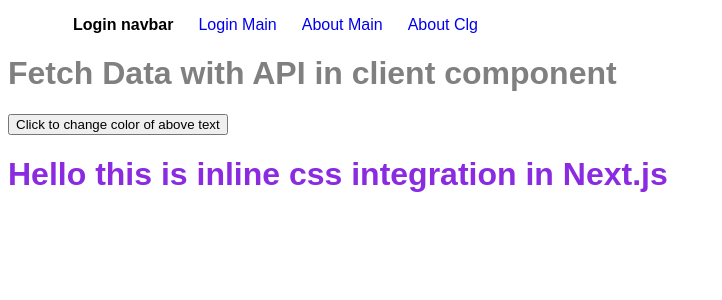
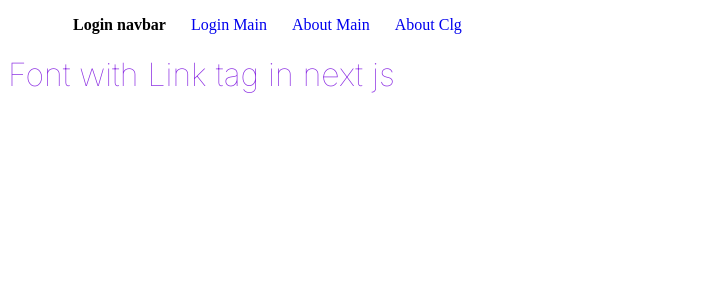
Before and after one commit to vjymisal0/nextjs_things, a Next.js app: page / in a window 1280 px wide. Shown: the top 300 px of the page, without its empty margins (0-722 px from the left). Built offline with nearby package versions, Linux system fonts and the light colour scheme.

Commit message:
font optmization in next.js

```diff
--- a/next.config.mjs
+++ b/next.config.mjs
@@ -1,4 +1,8 @@
 /** @type {import('next').NextConfig} */
-const nextConfig = {};
+const nextConfig = {
+    images: {
+        domains: ['t3.ftcdn.net']
+    }
+};
 
 export default nextConfig;
--- a/src/app/globals.css
+++ b/src/app/globals.css
@@ -1,5 +1,5 @@
 * {
-  font-family: 'Product Sans', sans-serif;
+
 }
 
 .login-menu {
--- a/src/app/layout.js
+++ b/src/app/layout.js
@@ -7,6 +7,9 @@ export default function RootLayout({ children }) {
   console.log(pathName);
   return (
     <html lang="en">
+      {/* <link rel="preconnect" href="https://fonts.googleapis.com"/>
+        <link rel="preconnect" href="https://fonts.gstatic.com" crossorigin/>
+          <link href="https://fonts.googleapis.com/css2?family=Inter:wght@100..900&display=swap" rel="stylesheet"/> */}
       <body suppressHydrationWarning={true}>
 
         <ul className="login-menu">
--- a/src/app/page.js
+++ b/src/app/page.js
@@ -1,17 +1,24 @@
-"use client";
-import React, { useState } from 'react';
-import custom from './custom.module.css'
-import style from './style.module.css'
-
+import Profile from "../../public/vercel.svg"
+import { Inter } from "next/font/google"
+const inter = Inter
+  ({
+    weight: '100',
+    subsets: ['latin'],
+    display: 'swap',
+  })
 const NewComp = () => {
 
-  const [color, setColor] = useState("gray")
+
 
   return (
     <div>
-      <h1 className={color == "red" ? style.red : style.gray}>Fetch Data with API in client component</h1>
-      <button onClick={() => { setColor("red") }}>Click to change color of above text</button>
-      <h1>Hello this is inline css integration in Next.js</h1>
+      {/* <Image src={Profile} alt="your internet fucked you" />
+      <img src={Profile.src}
+        alt="cant load bitchj" /> */}
+
+      <h1 className={inter.className}>
+        Font with Link tag in next js
+      </h1>
     </div>
   );
 }
```
